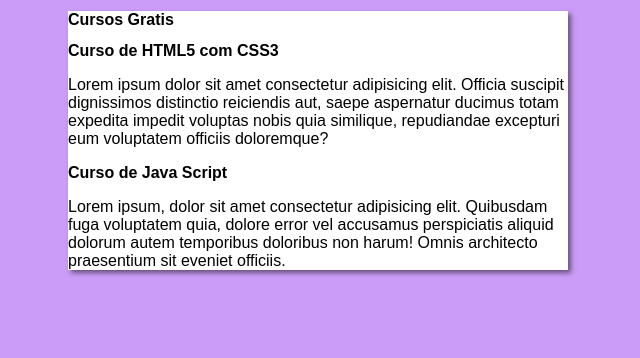
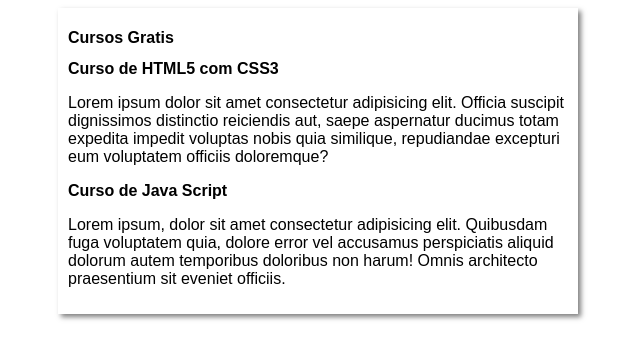
Before and after one commit to GiovanniGoulart/projeto-site-atualizado, a plain HTML site: page index.HTML in a window 1280 px wide. Shown: the whole page, without its empty margins (322-962 px from the left). Drawn offline with Linux system fonts and the light colour scheme.

Commit message:
Update style.css

```diff
--- a/estilos/style.css
+++ b/estilos/style.css
@@ -4,7 +4,7 @@ font-size: 16px;
 }
 
 body {
-    background-color: rgb(204, 157, 248);
+    background-color: rgba(204, 157, 248, 0);
 
 }
 
@@ -12,6 +12,6 @@ main{
     background-color: white;
     width: 500px;
     margin: auto;
-    padding: ;
+    padding: 10px; ;
     box-shadow: 3px 3px 5px rgba(0, 0, 0, 0.502);
-}
+<}
```
